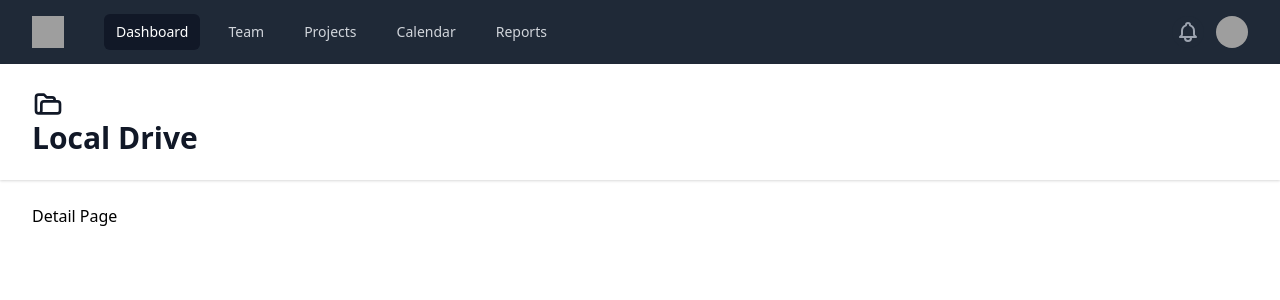
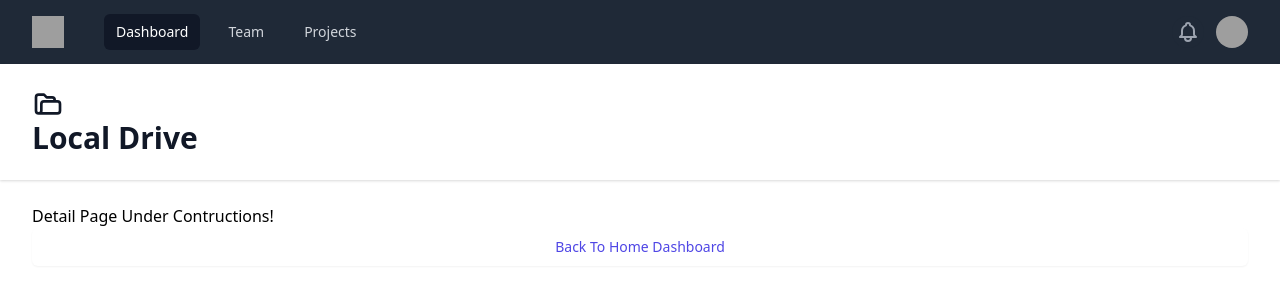
Before and after one commit to ekosutrisno/file-manager-app, a Vue app: page /u/dashboard/detail in a window 1280 px wide. Shown: the top 300 px of the page. Built offline with nearby package versions, Linux system fonts and the light colour scheme; grey boxes are pictures that could not be loaded.

Commit message:
update: change title, and fix some UI layouts

```diff
--- a/index.html
+++ b/index.html
@@ -4,7 +4,7 @@
     <meta charset="UTF-8" />
     <link rel="icon" href="/favicon.ico" />
     <meta name="viewport" content="width=device-width, initial-scale=1.0" />
-    <title>Vite App</title>
+    <title>Local Drive - Development</title>
   </head>
   <body>
     <div id="app"></div>
--- a/src/layout/LayoutDashboard.vue
+++ b/src/layout/LayoutDashboard.vue
@@ -119,7 +119,7 @@
 import { ref } from 'vue'
 import { Disclosure, DisclosureButton, DisclosurePanel, Menu, MenuButton, MenuItem, MenuItems } from '@headlessui/vue'
 
-const navigation = ['Dashboard', 'Team', 'Projects', 'Calendar', 'Reports']
+const navigation = ['Dashboard', 'Team', 'Projects']
 const profile = ['Your Profile', 'Settings', 'Sign out']
 
 export default {
--- a/src/views/dashboard/Detail.vue
+++ b/src/views/dashboard/Detail.vue
@@ -1,6 +1,9 @@
 <template>
    <div>
-      Detail Page
+      Detail Page Under Contructions!
+      <router-link to="/u/dashboard" class="flex items-center justify-center px-4 py-2 border border-transparent rounded-md shadow-sm text-sm font-medium text-indigo-600 bg-white hover:bg-indigo-50">
+         Back To Home Dashboard
+      </router-link>
    </div>
 </template>
 
```
